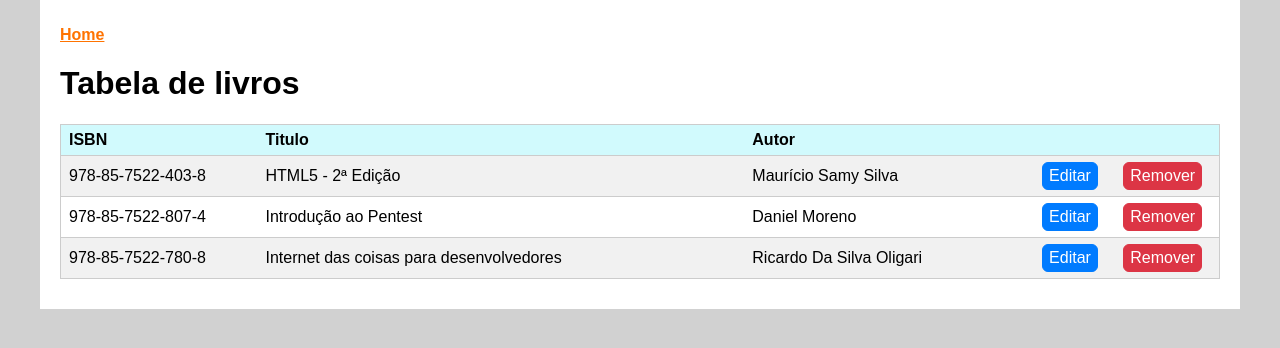
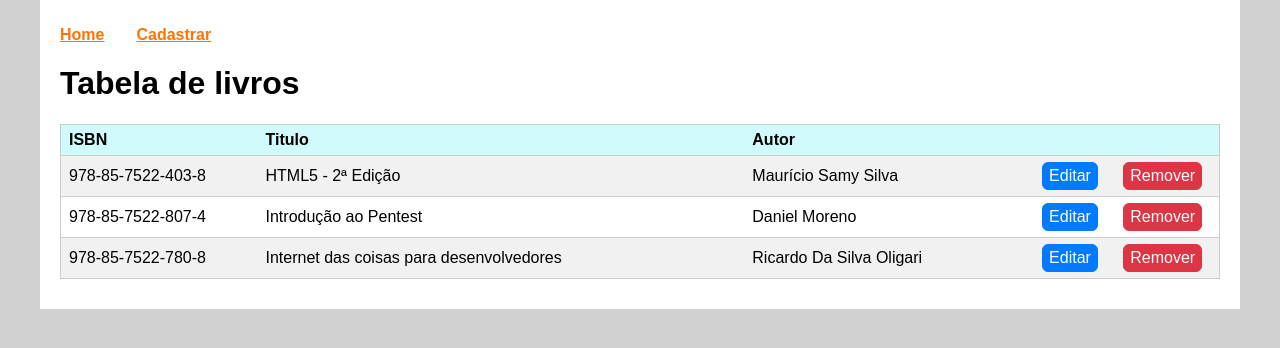
Before and after one commit to abelsouzacosta/react-crud, a React (Create React App) app: page / in a window 1280 px wide. Shown: the top 348 px of the page. Built offline with nearby package versions, Linux system fonts and the light colour scheme.

Commit message:
Adicionando rotas

```diff
--- a/src/App.js
+++ b/src/App.jsx
@@ -1,6 +1,9 @@
 import React, { Component } from "react";
+import { BrowserRouter as Router, Switch, Route } from "react-router-dom";
 import Menu from "./components/Menu";
 import TabelaLivros from "./components/TabelaLivros";
+import CadastrarLivros from "./components/CadastrarLivro";
+import NotFound from "./components/NotFound";
 
 class App extends Component {
   state = {
@@ -28,10 +31,18 @@ class App extends Component {
 
   render() {
     return (
-      <div className="App">
+      <Router>
         <Menu />
-        <TabelaLivros livros={this.state.livros} />
-      </div>
+        <Switch>
+          <Route
+            exact
+            path="/"
+            render={() => <TabelaLivros livros={this.state.livros} />}
+          />
+          <Route exact path="/cadastrar" render={() => <CadastrarLivros />} />
+          <Route component={NotFound} />
+        </Switch>
+      </Router>
     );
   }
 }
--- a/src/components/Menu.jsx
+++ b/src/components/Menu.jsx
@@ -1,11 +1,15 @@
 import React from "react";
+import { Link } from "react-router-dom";
 
 const Menu = () => {
   return (
     <div className="menu">
       <ul>
         <li>
-          <a href="#">Home</a>
+          <Link to="/">Home</Link>
+        </li>
+        <li>
+          <Link to="/cadastrar">Cadastrar</Link>
         </li>
       </ul>
     </div>
```
